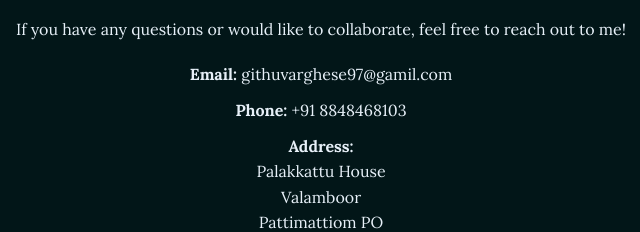
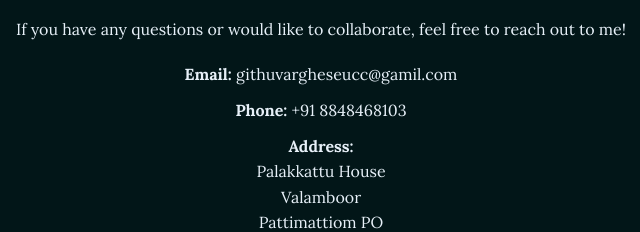
Before and after one commit to Githugo4/profile-portfolio, a plain HTML site: page index.html in a window 1280 px wide. Shown: the part 2712-2944 px from the top of the page, 319-959 px from the left. Drawn offline with nearby package versions, Linux system fonts and the light colour scheme.

Commit message:
Update index.html

```diff
--- a/index.html
+++ b/index.html
@@ -107,7 +107,7 @@
         <h3>Get in Touch</h3>
         <p>If you have any questions or would like to collaborate, feel free to reach out to me!</p>
         <ul class="contact-details">
-          <li><strong>Email:</strong> githuvarghese97@gamil.com</li>
+          <li><strong>Email:</strong> githuvargheseucc@gamil.com</li>
           <li><strong>Phone:</strong> +91 8848468103</li>
           <li><strong>Address:</strong>
             <div class="address-line">Palakkattu House</div>
```
